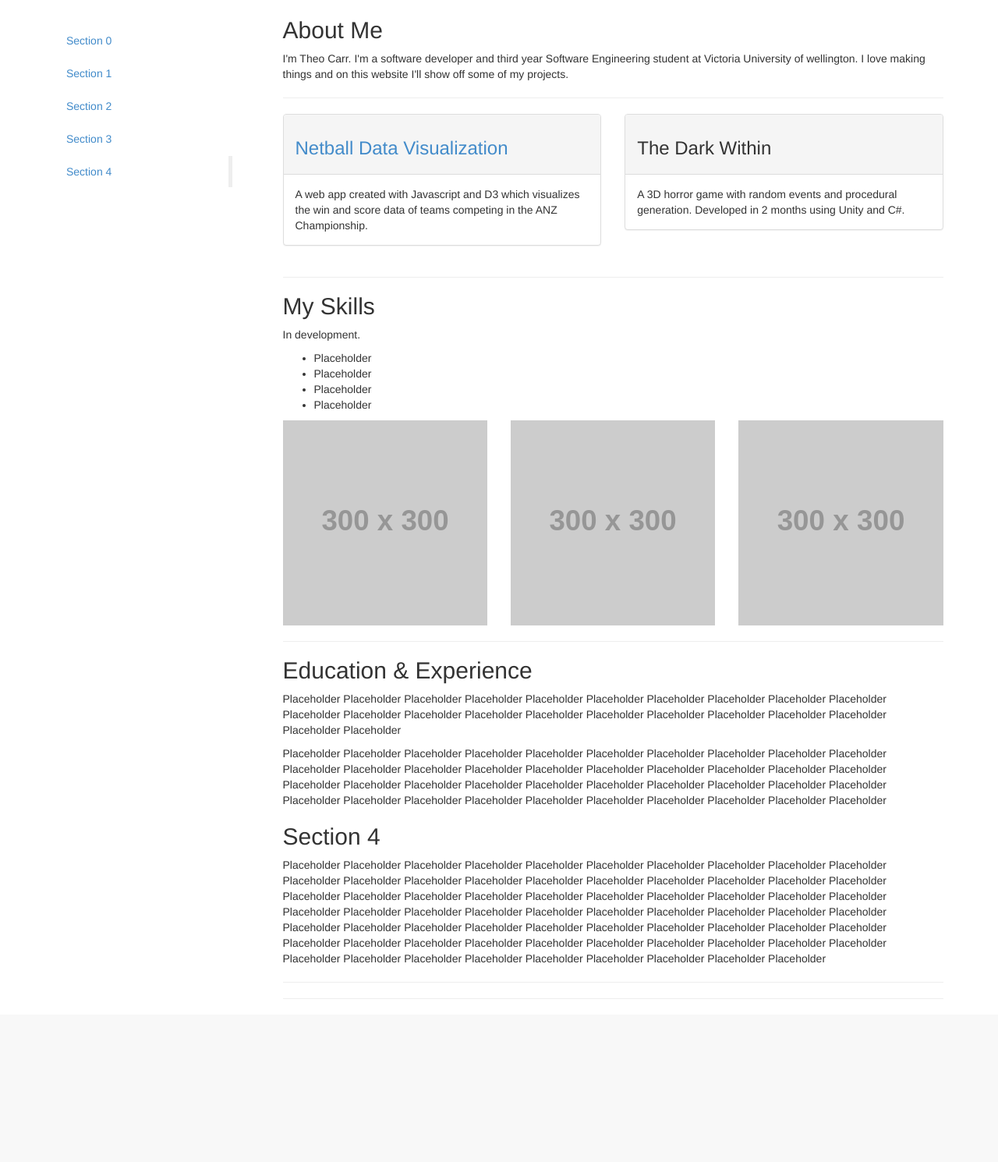
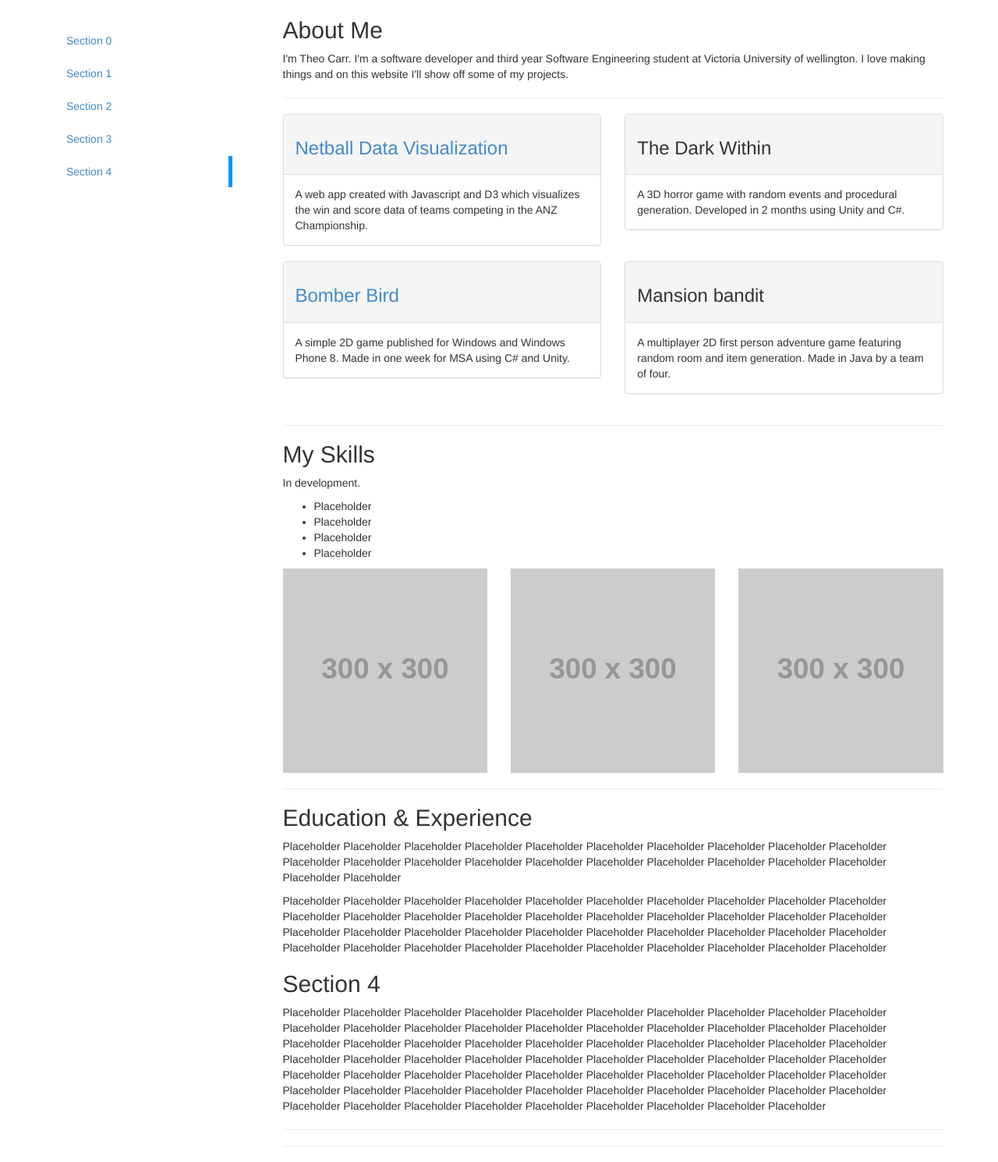
Before and after one commit to theocarr/my-website, a PHP site: page / in a window 1280 px wide. Shown: the part 298-1788 px from the top of the page at 78% size. Before the commit the page ends 1599 px from the top, so only its background shows below. Run offline with PHP 8.4, Linux system fonts and the light colour scheme; some libraries are stand-ins or nearby versions.

Commit message:
small changes to style

```diff
--- a/public/index.html
+++ b/public/index.html
@@ -106,6 +106,23 @@
           </div>
         </div>
 
+          <div class="row">
+          <div class="col-md-6">
+            <div class="panel panel-default">
+              <div class="panel-heading"><h3><a href ="netballvis.html">Bomber Bird</a></h3></div>
+              <div class="panel-body">A simple 2D game published for Windows and Windows Phone 8. Made in one week for MSA using C# and Unity.
+              </div>
+            </div>
+          </div>
+          <div class="col-md-6">
+            <div class="panel panel-default">
+              <div class="panel-heading"><h3>Mansion bandit</h3></div>
+              <div class="panel-body">A multiplayer 2D first person adventure game featuring random room and item generation. Made in Java by a team of four.
+              </div>
+            </div>
+          </div>
+        </div>
+
         <hr>
 
         <h2 id="sec2">My Skills</h2>
--- a/public/style/styles.css
+++ b/public/style/styles.css
@@ -1,13 +1,4 @@
-/*
-A Bootstrap 3.1 affix sidebar template
-from http://bootply.com
 
-This CSS code should follow the 'bootstrap.css'
-in your HTML file.
-
-license: MIT
-author: bootply.com
-*/
 
 body {
  padding-top:50px;
@@ -35,8 +26,9 @@ body {
 
 .navbar-bright {
  background-color:#111155;
- color:#fff;
+ color:#f00;
 }
+
 
 .affix-top,.affix{
  position: static;
@@ -57,6 +49,10 @@ body {
 }
 
 #sidebar li.active {
-  border:0 #eee solid;
-  border-right-width:5px;
+    border: 0 #0094ff solid;
+    border-right-width: 5px;
 }
+
+ul.nav a:hover { color: #fff !important; background-color:#5ab5f7 !important; }
+
+ul.nav a:focus { color: #fff !important; background-color:#5ab5f7 !important; }
```
